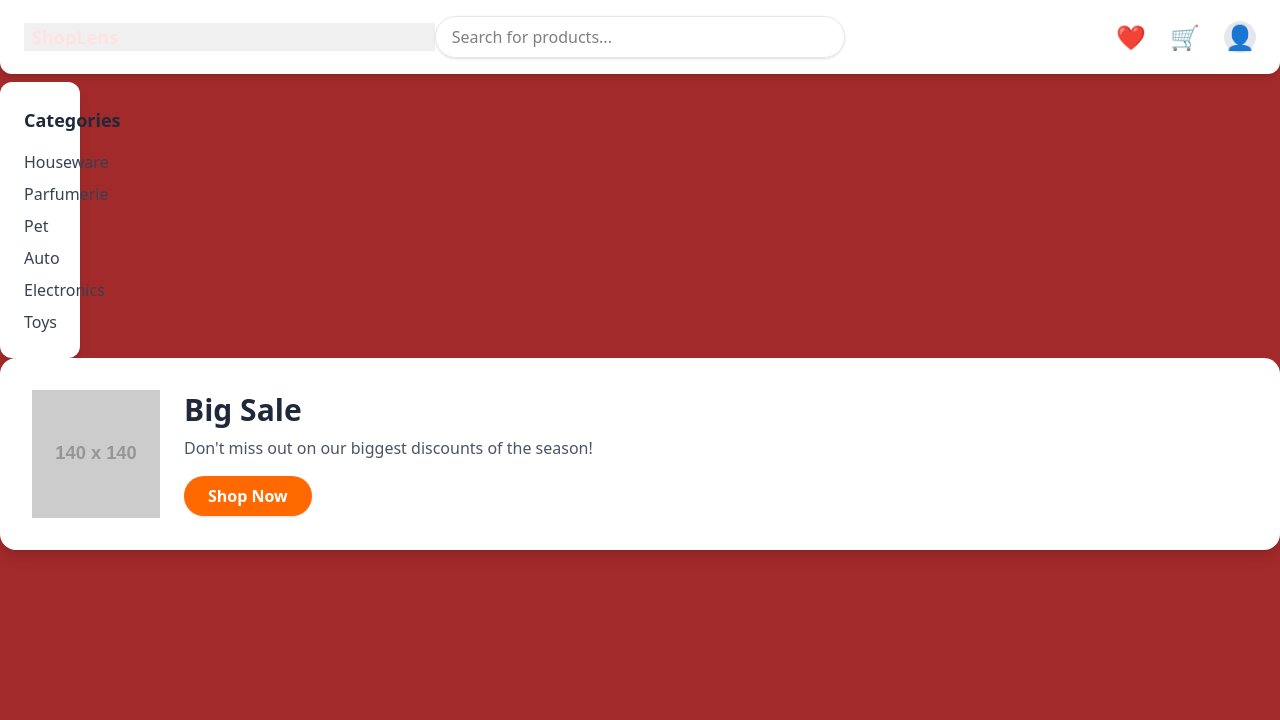
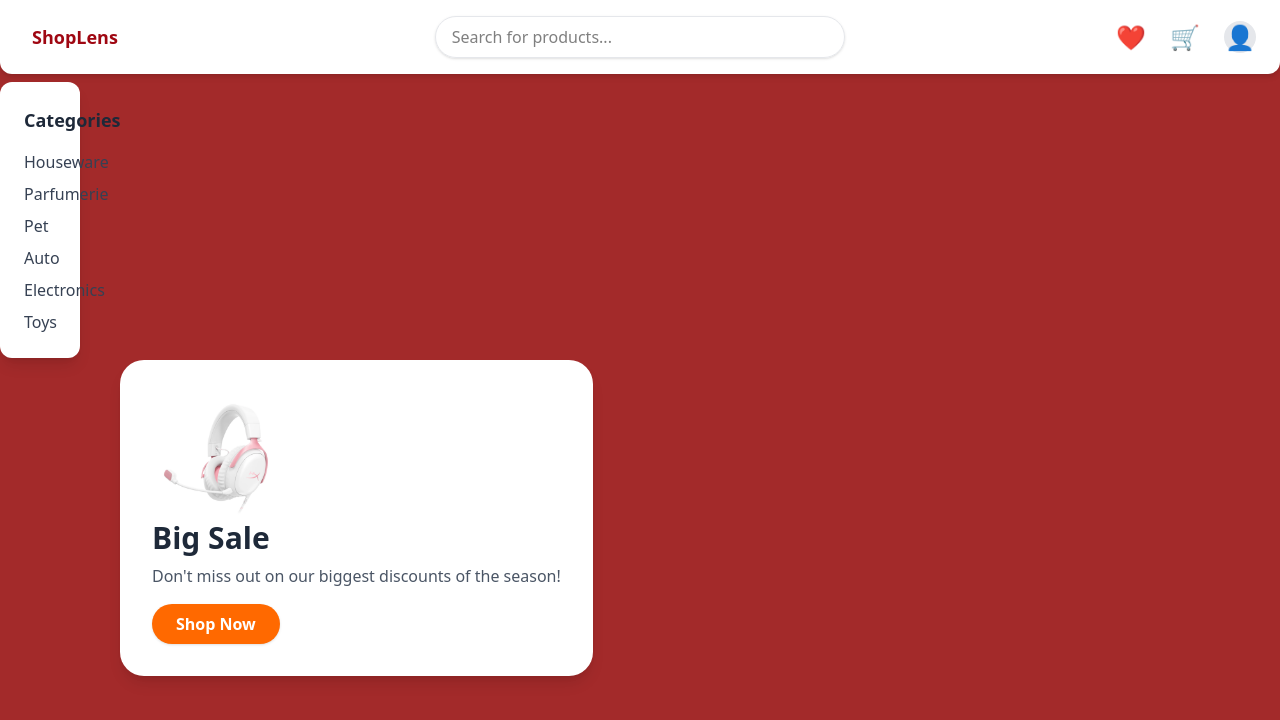
Before and after one commit to begumaygun/smart-shopping-system, a React (Vite) app in the folder frontend/shoplens-frontend/: page /homepage in a window 1280 px wide. Shown: the top 720 px of the page. Built offline with nearby package versions, Linux system fonts and the light colour scheme.

Commit message:
Image-changes and aligning tryings

```diff
--- a/frontend/shoplens-frontend/src/components/PromoBanner.jsx
+++ b/frontend/shoplens-frontend/src/components/PromoBanner.jsx
@@ -1,16 +1,17 @@
 import React from 'react';
 
 const PromoBanner = () => (
-  <div className="flex-1">
-    <div className="flex flex-col md:flex-row items-center gap-6 bg-white rounded-2xl shadow-lg p-8">
-      <img src="https://via.placeholder.com/140x140?text=🛍️" alt="Big Sale" className="w-32 h-32 object-contain" />
+
+    <aside className="flex-1 md:flex-row bg-[#fff] rounded-3xl shadow-lg p-8 mx-30 my-10 mt-0.5 mb-0.5 w-fit">
+      <img src="hyperx.jpg" alt="Big Sale" className="w-32 h-32 object-contain" />
       <div className="flex flex-col items-start">
         <h1 className="text-3xl font-bold text-gray-800 mb-2">Big Sale</h1>
         <p className="text-gray-600 mb-4">Don't miss out on our biggest discounts of the season!</p>
         <button className="bg-orange-500 hover:bg-orange-600 text-white px-6 py-2 rounded-full font-semibold shadow">Shop Now</button>
       </div>
-    </div>
-  </div>
+    </aside>
+
+
 );
 
 
--- a/frontend/shoplens-frontend/src/components/PromoBoxes.jsx
+++ /dev/null
@@ -1,22 +0,0 @@
-import React from 'react';
-
-const PromoBoxes = () => (
-  <div className="flex flex-col gap-4 min-w-[220px] w-full lg:w-64">
-    {/* Discount Box */}
-    <div className="bg-white rounded-2xl shadow-lg p-5 flex flex-col items-start">
-      <span className="text-sm text-gray-500 mb-1">Up to <span className="text-orange-500 font-bold">30%</span> OFF</span>
-      <span className="font-semibold text-gray-800 mb-2">on select items</span>
-      <button className="text-sm bg-orange-100 text-orange-600 px-3 py-1 rounded-full font-medium">See Deals</button>
-    </div>
-    {/* Product Highlight Box */}
-    <div className="bg-white rounded-2xl shadow-lg p-5 flex flex-col items-start">
-      <div className="flex items-center gap-2 mb-2">
-        <img src="https://via.placeholder.com/40x40?text=📷" alt="Camera" className="w-10 h-10 object-contain" />
-        <span className="font-semibold text-gray-800">Camera Pro X</span>
-      </div>
-      <button className="text-sm bg-black text-white px-3 py-1 rounded-full font-medium">Shop now</button>
-    </div>
-  </div>
-);
-
-export default PromoBoxes;
--- a/frontend/shoplens-frontend/src/components/Sidebar.jsx
+++ b/frontend/shoplens-frontend/src/components/Sidebar.jsx
@@ -10,7 +10,7 @@ const categories = [
 ];
 
 const Sidebar = () => (
-  <aside className="hidden md:block w-20 bg-white shadow-lg rounded-xl p-6 mr-6 h-fit mt-2">
+  <aside className="hidden md:block w-20 bg-white shadow-lg rounded-xl p-6 h-fit mt-2">
     <h2 className="text-lg font-bold mb-4 text-gray-800">Categories</h2>
     <ul className="space-y-2">
       {categories.map((cat) => (
--- a/frontend/shoplens-frontend/src/components/Topbar.jsx
+++ b/frontend/shoplens-frontend/src/components/Topbar.jsx
@@ -5,8 +5,8 @@ export default function Topbar() {
     <div className='flex-1' >
       <header className="w-full bg-white shadow-md rounded-b-xl px-6 py-4 grid grid-cols-3 items-center sticky top-0 z-10">
   {/* Sol: Logo */}
-  <div className="flex items-center gap-2 text-2xl font-bold text-orange-500 bg-[#f0f0f0]">
-   <span className="ml-2 text-red-100 font-bold text-lg">ShopLens</span>
+  <div className="flex items-center gap-2 text-2xl font-bold text-orange-500 bg-[#fff]">
+   <span className="ml-2 text-red-800 font-bold text-lg">ShopLens</span>
   </div>
 
   {/* Orta: Search */}
```
Also changed, not shown: frontend/shoplens-frontend/public/hyperx.jpg (added).
